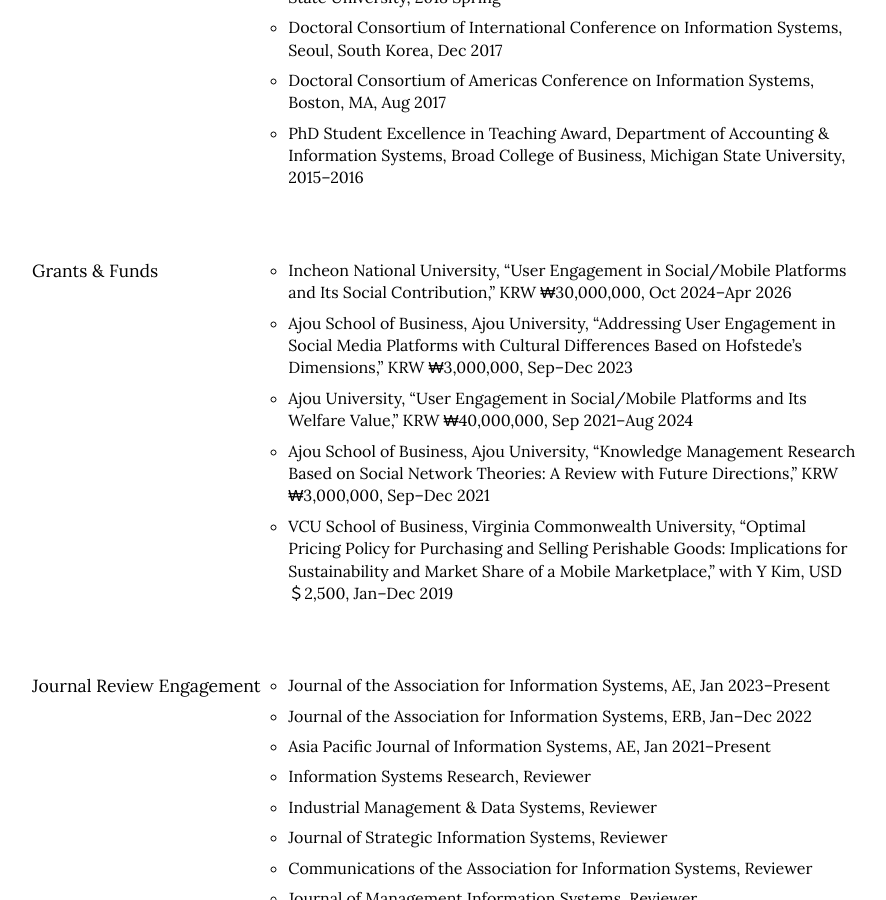
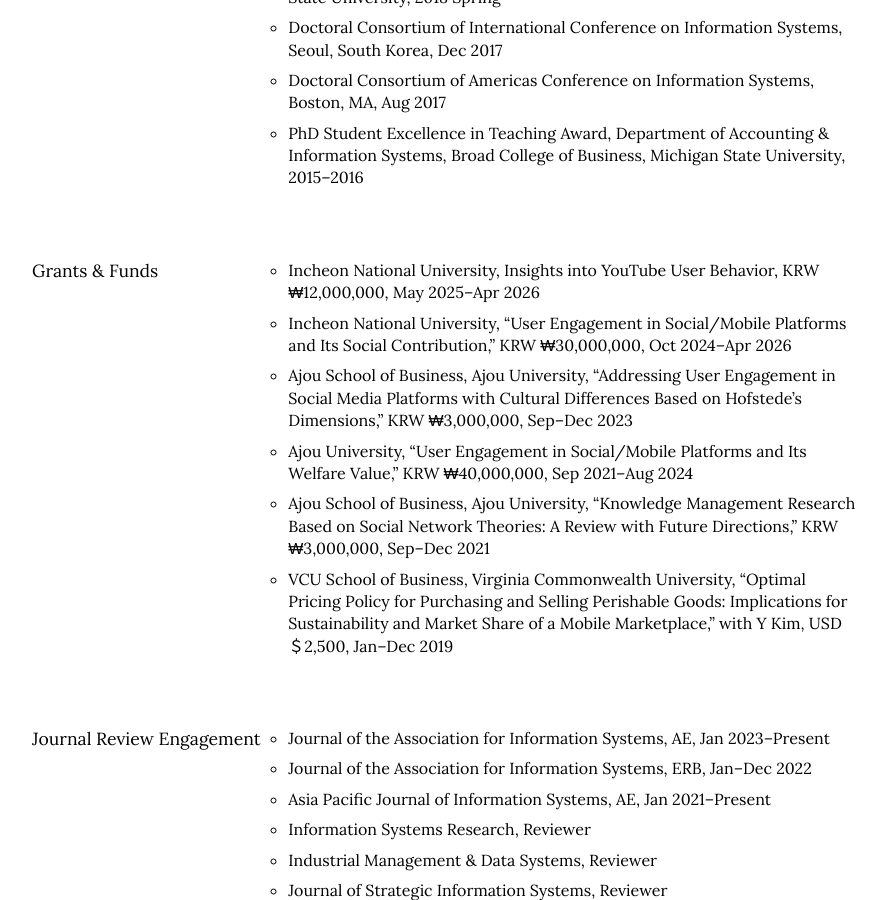
Before and after one commit to istaehun/taehun, a Jekyll site: the page built from engagement.html, in a window 1280 px wide and 900 px high, scrolled down 2561 px. Shown: the whole window, without its empty margins (188-1074 px from the left). Built offline with Jekyll 4.4.1, drawn with Linux system fonts in a browser that asks for light colours; nearby versions of some CDN libraries.

Commit message:
Update engagement.yml

```diff
--- a/_data/engagement.yml
+++ b/_data/engagement.yml
@@ -55,6 +55,7 @@
   -
     title: Grants & Funds
     list:
+      - "Incheon National University, Insights into YouTube User Behavior, KRW &#8361;12,000,000, May 2025–Apr 2026"
       - "Incheon National University, “User Engagement in Social/Mobile Platforms and Its Social Contribution,” KRW &#8361;30,000,000, Oct 2024–Apr 2026"
       - "Ajou School of Business, Ajou University, “Addressing User Engagement in Social Media Platforms with Cultural Differences Based on Hofstede’s Dimensions,” KRW &#8361;3,000,000, Sep–Dec 2023"
       - "Ajou University, “User Engagement in Social/Mobile Platforms and Its Welfare Value,” KRW &#8361;40,000,000, Sep 2021–Aug 2024"
```
